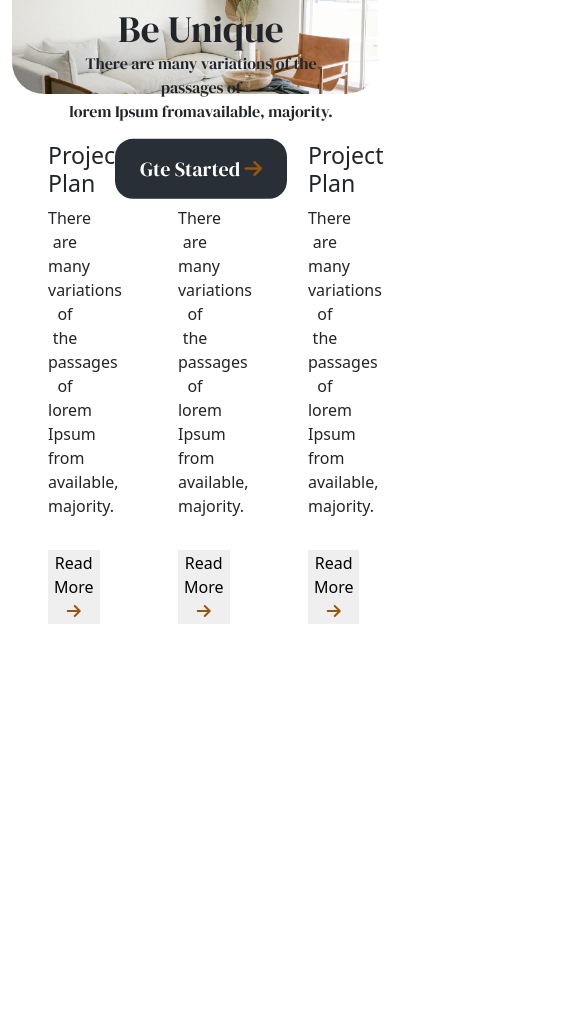
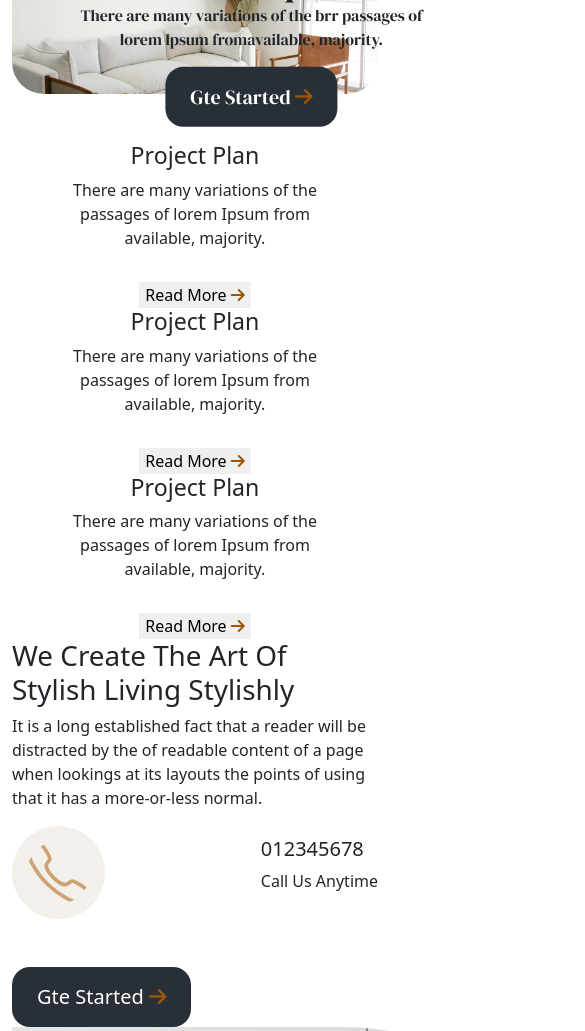
Before and after one commit to abdullah-al-mohammad/interior, a plain HTML site: page index.html in a window 390 px wide. Shown: the part 245-1276 px from the top of the page, 585 px wide, since content can reach past the window. Before the commit the page ends 965 px from the top, so only its background shows below. Drawn offline with nearby package versions, Linux system fonts and the light colour scheme.

Commit message:
new section add one picture button call log

```diff
--- a/css/style.css
+++ b/css/style.css
@@ -8,10 +8,6 @@ body{
 .nav-link.disabled, .nav-link:disabled {
     color: black !important;
 }
-
-
-/* home section */
-
 #home .btn{
     border: none;
     padding: 15px 25px 15px 25px;
@@ -21,27 +17,32 @@ body{
     background-color:#292F36;
     color: white;
 }
+
+
+/* home section */
+
+
 #home .home-unique{
     top: 0px;
     bottom: 50px;
-    transform: translate(0, 50%);
+    transform: translate(50%, 50%);
     font-family: 'DM Serif Display', serif;
 }
-@media screen and (min-width:280px) and (max-width: 570px) {
+
+/* living */
+.call{
+    background-color: rgb(243, 240, 236);
+    width: 93px;
+    height: 93px;
+    padding: 15px;
+}
+
+@media screen and (max-width:569px) {
     #home .home-unique{
         top: 0px;
         bottom: 50px;
-        transform: translate(0, 20%);
+        transform: translate(20% , 20%);
         font-family: 'DM Serif Display', serif;
     }
 
 }
-@media screen and (min-width: 571px) and (max-width: 690px) {
-    #home .home-unique{
-        top: 0px;
-        bottom: 50px;
-        transform: translate(0, 20%);
-        font-family: 'DM Serif Display', serif;
-    }
-
-}
--- a/index.html
+++ b/index.html
@@ -60,21 +60,28 @@
       <section id="home" class="container-fluid  mt-5">
         <div id="home-img" class="text-center">
           <img class="position-relative w-100 h-auto rounded-5" src="./images/banner.png" alt="">
-          <div class="position-absolute home-unique p-5">
+          <div class="position-absolute home-unique">
             <h1 class="mt-auto mb-auto display-3">Let Your Home <br> Be Unique</h1>
-            <p>There are many variations of the passages of <br>
+            <p>There are many variations of the brr
+               passages of <br>
               lorem Ipsum fromavailable, majority.</p>
               <button type="button" class="btn btn-primary btn-lg">Gte Started <span><i class="fa-solid fa-arrow-right" style="color: #99560a;"></i></span></button>
           </div>
         </div>
       </section>
       <section class="container-fluid mt-5">
-        <div class="row row-cols-3">
+        <div class="row row-cols-1 row-cols-xl-5 justify-content-center">
           <div class="text-center px-5">
             <h3>Project Plan</h3>
-            <p>There are many variations of the passages of lorem Ipsum from
+            <p>There are many variations of the <br> passages of lorem Ipsum from
               available, majority.</p>
               <button class="border-0 mt-3">Read More <span class="text-center"> <i class="fa-solid fa-arrow-right" style="color: #99560a;"></i></span></button>
+          </div>
+          <div class="text-center px-5">
+            <h3>Project Plan</h3>
+            <p>There are many variations of the <br> passages of lorem Ipsum from
+              available, majority.</p>
+              <button class="border-0 mt-3">Read More <span> <i class="fa-solid fa-arrow-right" style="color: #99560a;"></i></span></button>
           </div>
           <div class="text-center px-5">
             <h3>Project Plan</h3>
@@ -82,11 +89,30 @@
               available, majority.</p>
               <button class="border-0 mt-3">Read More <span> <i class="fa-solid fa-arrow-right" style="color: #99560a;"></i></span></button>
           </div>
-          <div class="text-center px-5 1h-1">
-            <h3>Project Plan</h3>
-            <p>There are many variations of the passages of lorem Ipsum from
-              available, majority.</p>
-              <button class="border-0 mt-3">Read More <span> <i class="fa-solid fa-arrow-right" style="color: #99560a;"></i></span></button>
+        </div>
+      </section>
+      <!-- living style -->
+      <section class="container" id="home">
+        <div>
+          <div>
+            <h1>We Create The Art
+            Of Stylish Living
+            Stylishly</h1>
+            <p>It is a long established fact that a reader will be distracted by the of readable content of a page
+              when lookings at its layouts the points of using
+              that it has a more-or-less normal.</p>
+              <div class="d-flex align-items-center justify-content-between">
+                <div class="">
+                    <img class="call rounded-circle" src="./images/Call.svg" alt="">
+                </div>
+                <div>
+                  <h5>012345678</h5>
+                  <p>Call Us Anytime</p>
+                </div>
+              </div>
+              <button type="button" class="btn btn-primary btn-lg mt-5">Gte Started <span><i class="fa-solid fa-arrow-right" style="color: #99560a;"></i></span></button></div>
+          <div>
+            <img src="./images/living.png" alt="">
           </div>
         </div>
       </section>
```
Also changed, not shown: images/Call.svg (added), images/Ellipse.png (added), images/living.png (added).
